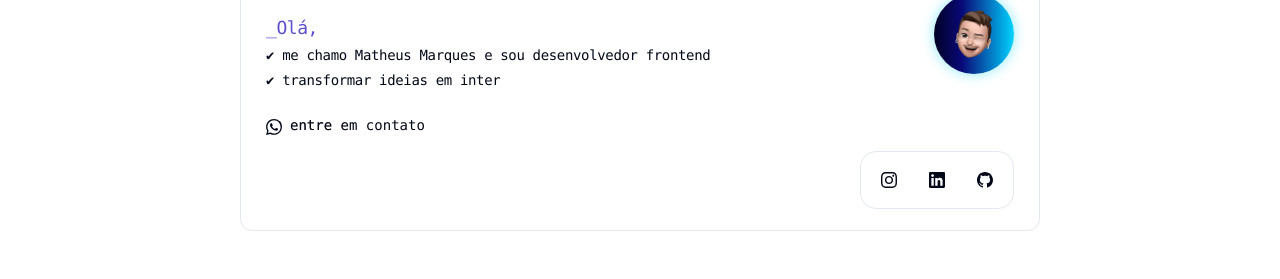
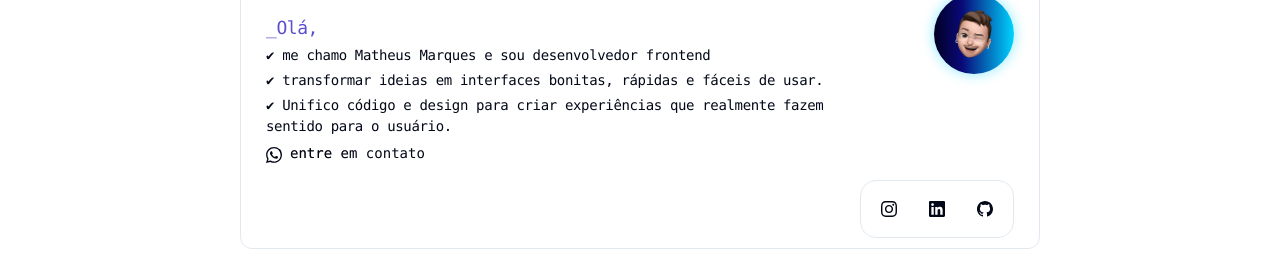
Before and after one commit to matheusbmarques/matheus-marques-site, a React (Vite) app: page / in a window 1280 px wide. Shown: the part 186-465 px from the top of the page. Built offline with nearby package versions, Linux system fonts and the light colour scheme.

Commit message:
add links

```diff
--- a/index.html
+++ b/index.html
@@ -1,10 +1,33 @@
 <!doctype html>
-<html lang="en">
+<html lang="pt-BR">
   <head>
     <meta charset="UTF-8" />
-    <link rel="icon" type="image/svg+xml" href="/vite.svg" />
+    <link rel="icon" type="image/svg+xml" href="/emojiIco.ico" />
     <meta name="viewport" content="width=device-width, initial-scale=1.0" />
-    <title>matheus-marques-site</title>
+    <meta name="theme-color" content="#ffffff" />
+    <title>Matheus Marques - Frontend Developer</title>
+    <script>
+      (function() {
+        const savedTheme = localStorage.getItem('theme');
+        if (savedTheme === 'dark') {
+          document.documentElement.classList.add('dark');
+          document.documentElement.classList.remove('light');
+          // Atualiza meta theme-color para modo dark
+          const metaTheme = document.querySelector('meta[name="theme-color"]');
+          if (metaTheme) {
+            metaTheme.setAttribute('content', '#1C1C1C');
+          }
+        } else {
+          document.documentElement.classList.add('light');
+          document.documentElement.classList.remove('dark');
+          // Atualiza meta theme-color para modo light
+          const metaTheme = document.querySelector('meta[name="theme-color"]');
+          if (metaTheme) {
+            metaTheme.setAttribute('content', '#ffffff');
+          }
+        }
+      })();
+    </script>
   </head>
   <body>
     <div id="root"></div>
--- a/src/App.scss
+++ b/src/App.scss
@@ -167,6 +167,15 @@ $dark-primary-color: #4D4DFF;
 }
 
 // WhatsApp Contact Button Styles
+.whatsapp-link {
+  text-decoration: none;
+  color: inherit;
+
+  &:hover {
+    text-decoration: none;
+  }
+}
+
 .whatsapp-contact {
   width: 100%;
   margin-top: 1rem;
--- a/src/App.tsx
+++ b/src/App.tsx
@@ -57,16 +57,23 @@ function App() {
               Installing dependencies...
             </AnimatedSpan>
             <TerminalTyping className='text-typing'>_Olá,</TerminalTyping>
-            <TerminalTyping className="text break-words whitespace-normal">✔ me chamo Matheus Marques e sou desenvolvedor frontend</TerminalTyping>
+            <AnimatedSpan className="text break-words whitespace-normal">✔ me chamo Matheus Marques e sou desenvolvedor frontend</AnimatedSpan>
 
-            <TerminalTyping className="text break-words whitespace-normal">✔ transformar ideias em interfaces bonitas, rápidas e fáceis de usar.</TerminalTyping>
+            <AnimatedSpan className="text break-words whitespace-normal">✔ transformar ideias em interfaces bonitas, rápidas e fáceis de usar.</AnimatedSpan>
 
-            <TerminalTyping className="text break-words whitespace-normal">✔ Unifico código e design para criar experiências que realmente fazem sentido para o usuário.</TerminalTyping>
+            <AnimatedSpan className="text break-words whitespace-normal">✔ Unifico código e design para criar experiências que realmente fazem sentido para o usuário.</AnimatedSpan>
 
-            <AnimatedShinyText className="whatsapp-contact">
-              <WhatsAppIcon className="inline-block w-4 h-4 mr-2" />
-              entre em contato
-            </AnimatedShinyText>
+            <a
+              href="https://wa.me/5521999592416?text=Olá%20Matheus!%20Vi%20seu%20portfólio%20e%20gostaria%20de%20conversar%20sobre%20um%20projeto."
+              target="_blank"
+              rel="noopener noreferrer"
+              className="whatsapp-link"
+            >
+              <AnimatedShinyText className="whatsapp-contact">
+                <WhatsAppIcon className="inline-block w-4 h-4 mr-2" />
+                entre em contato
+              </AnimatedShinyText>
+            </a>
 
           </Terminal>
         </div>
--- a/src/components/ui/animated-theme-toggler.tsx
+++ b/src/components/ui/animated-theme-toggler.tsx
@@ -14,15 +14,37 @@ export const AnimatedThemeToggler = ({
   duration = 400,
   ...props
 }: AnimatedThemeTogglerProps) => {
-  const [isDark, setIsDark] = useState(false)
+  const [isDark, setIsDark] = useState(() => {
+    // Verifica localStorage na inicialização
+    if (typeof window !== 'undefined') {
+      const saved = localStorage.getItem('theme')
+      return saved === 'dark'
+    }
+    return false
+  })
   const buttonRef = useRef<HTMLButtonElement>(null)
 
   useEffect(() => {
-    const updateTheme = () => {
-      setIsDark(document.documentElement.classList.contains("dark"))
+    // Aplica o tema salvo na inicialização
+    const savedTheme = localStorage.getItem('theme')
+    const shouldBeDark = savedTheme === 'dark'
+
+    // Aplica o tema ao documento
+    if (shouldBeDark) {
+      document.documentElement.classList.add('dark')
+      document.documentElement.classList.remove('light')
+    } else {
+      document.documentElement.classList.add('light')
+      document.documentElement.classList.remove('dark')
     }
 
-    updateTheme()
+    setIsDark(shouldBeDark)
+
+    // Observer para mudanças no documento (caso algo externo mude)
+    const updateTheme = () => {
+      const currentIsDark = document.documentElement.classList.contains("dark")
+      setIsDark(currentIsDark)
+    }
 
     const observer = new MutationObserver(updateTheme)
     observer.observe(document.documentElement, {
--- a/src/components/ui/terminal.tsx
+++ b/src/components/ui/terminal.tsx
@@ -286,9 +286,15 @@ export const Terminal = ({
           <Dock className="social-dock">
             <Tooltip>
               <TooltipTrigger asChild>
+                <a
+                  href="https://instagram.com/mttmarques"
+                  target="_blank"
+                  rel="noopener noreferrer"
+                >
                   <DockIcon className="dock-icon">
                     <InstagramIcon className="w-4 h-4" />
                   </DockIcon>
+                </a>
               </TooltipTrigger>
               <TooltipContent>
                 <p>Instagram</p>
@@ -296,9 +302,15 @@ export const Terminal = ({
             </Tooltip>
             <Tooltip>
               <TooltipTrigger asChild>
+                <a
+                  href="https://linkedin.com/in/matheusbmarquesg"
+                  target="_blank"
+                  rel="noopener noreferrer"
+                >
                   <DockIcon className="dock-icon">
                     <LinkedInIcon className="w-4 h-4" />
                   </DockIcon>
+                </a>
               </TooltipTrigger>
               <TooltipContent>
                 <p>LinkedIn</p>
@@ -306,9 +318,15 @@ export const Terminal = ({
             </Tooltip>
             <Tooltip>
               <TooltipTrigger asChild>
+                <a
+                  href="https://github.com/matheusbmarques"
+                  target="_blank"
+                  rel="noopener noreferrer"
+                >
                   <DockIcon className="dock-icon">
                     <GitHubIcon className="w-4 h-4" />
                   </DockIcon>
+                </a>
               </TooltipTrigger>
               <TooltipContent>
                 <p>GitHub</p>
```
Also changed, not shown: src/contexts/ThemeContext.tsx (added), 1 other file (tests, documents, lock files or other folders). Lines whose indentation alone changed are shown as unchanged.
